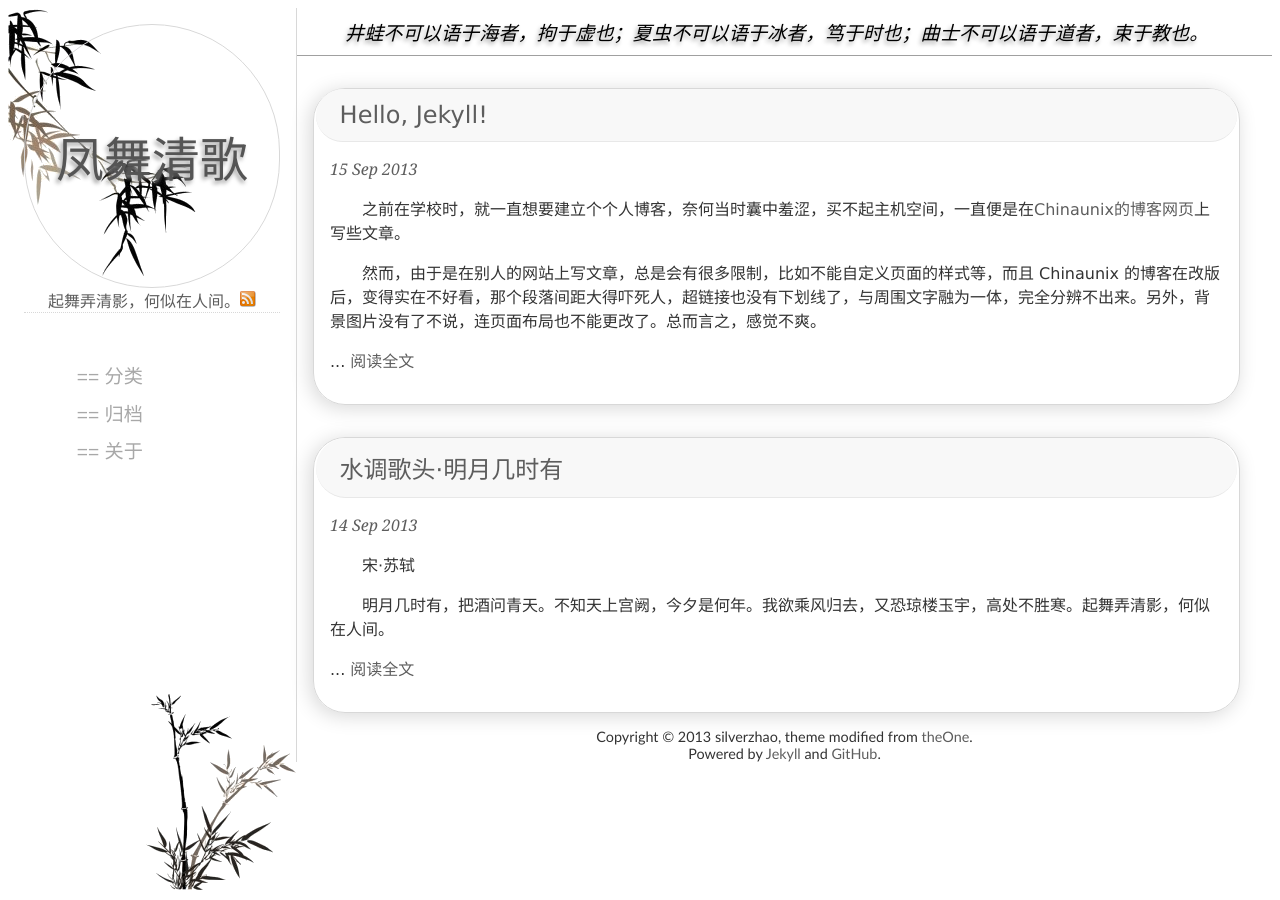
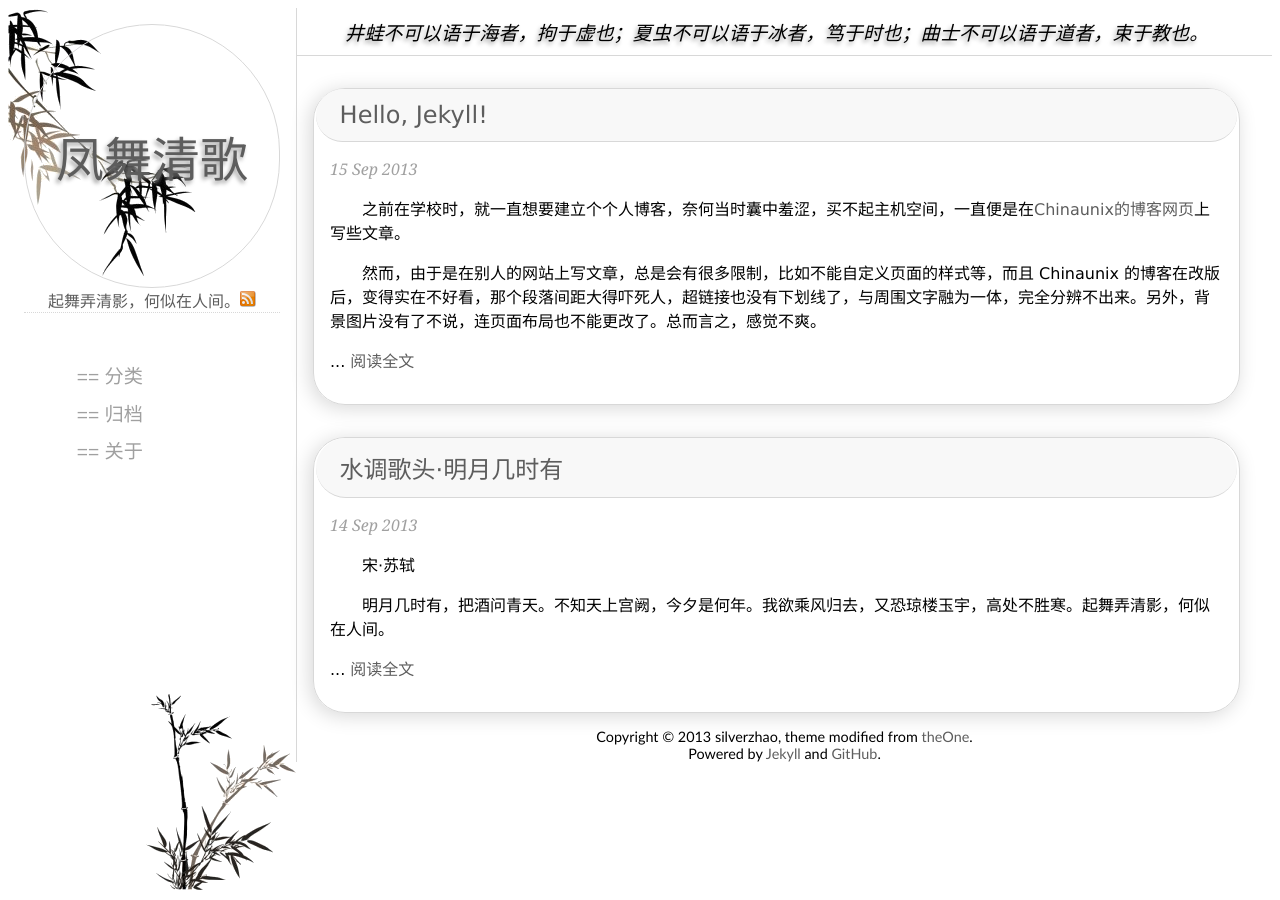
Before and after one commit to silverzhaojr/silverzhaojr.github.io, a Jekyll site: the page built from index.html, in a window 1280 px wide. Built offline with Jekyll 4.4.1, drawn with Linux system fonts in a browser that asks for light colours; Markdown is read by kramdown in place of the engine named in the settings; the list of posts is cut into pages by our own code.

Commit message:
unify color name in style.css

```diff
--- a/static/css/style.css
+++ b/static/css/style.css
@@ -43,7 +43,6 @@
 .post-title {
     font-size: 1.5em;
     background: #f8f8f8;
-    border-bottom: 1px solid #e8e8e8;
     border-radius: 2em;
     margin: 0 -0.6em;
     padding: 0.5em 0 0.5em 1em;
@@ -51,24 +50,20 @@
 }
 
 @media screen and (max-width:960px) {
-#head {
-    border-bottom: 2px dashed #d8d8d8;
-}
-#logo {
-    border-bottom: 1px dotted #d8d8d8;
-}
-#logo .blogname {
-}
 #logo .blogdesc {
     margin: 0.5em 0 0.5em 2em;
+}
+#nav {
+    border-top: 1px dotted #d8d8d8;
+    border-bottom: 2px dashed #d8d8d8;
 }
 #nav ul {
     text-align: right;
     padding: 0;
 }
 #nav li {
+    display: inline;
     font-size: 1em;
-    display: inline;
     margin-right: 0.5em;
     padding: 0.2em;
     border-top: 3px solid #d8d8d8;
@@ -76,9 +71,9 @@
     border-radius: 1em;
 }
 #begin {
+    color: #5d5d5d;
     font-size: 0.8em;
     font-style: normal;
-    color: gray;
 }
 .post {
     margin: 1em 0.5em;
@@ -96,22 +91,25 @@
     margin: 0.5em 0 0.5em 1em;
 }
 #nav li {
-    font-size: 1em;
     margin-right: 0;
-    border: none;
-    border-top: 3px solid #d8d8d8;
+    border-left: none;
     border-radius: 0;
+}
+.post {
+    margin: 1em 0;
+    padding: 0 0.5em 1em 0.5em;
 }
 }
 
-/* default.html */
-#logo a {
-    color: #555;
+a {
+    color: #5d5d5d;
     text-decoration: none;
 }
-#logo a:hover {
-    color: #888;
+a:hover {
+    color: #a0a0a0;
 }
+
+/* default.html */
 #logo .blogname {
     font-family: "FangSong", sans-serif;
     font-size: 3em;
@@ -130,22 +128,20 @@
     font-family: "YouYuan", sans-serif;
 }
 #nav a {
-    color: #a8a8a8;
-    text-decoration: none;
+    color: #a0a0a0;
 }
 #nav a:hover {
-    color: #555;
+    color: #5d5d5d;
     text-shadow: -2px 3px 4px #a0a0a0;
 }
 #begin {
     font-family: "FangSong", "KaiTi", serif;
     text-indent: 2em;
     text-shadow: -2px 3px 4px #a0a0a0;
-    border-bottom: 1px solid #a0a0a0;
+    border-bottom: 1px solid #d8d8d8;
     padding: 0.5em 0 0.5em 0.5em;
 }
 #foot {
-    color: #333;
     font-family: "Ubuntu", "Candara", sans-serif;
     font-size: 0.9em;
     text-align: center;
@@ -154,34 +150,23 @@
 #foot p {
     margin: 0;
 }
-#foot a {
-    color: #5d5d5d;
-    text-decoration: none;
-}
 
 /* post.html */
 .post {
-    color: #333;
     font-family: "Lucida Sans Unicode", "Arial", sans-serif;
     border: 1px solid #d8d8d8;
     border-radius: 2em;
     box-shadow: -3px 3px 20px #d8d8d8;
 }
-.post a {
+.post-title {
     color: #5d5d5d;
-    text-decoration: none;
-}
-.post a:hover {
-    color: gray;
-}
-.post-title a {
-    text-decoration: none;
+    border-bottom: 1px solid #d8d8d8;
 }
 .post-title a:hover {
-    border-bottom: 1px dotted #5d5d5d;
+    border-bottom: 1px dotted #a0a0a0;
 }
 .post-time {
-    color: #5d5d5d;
+    color: #a0a0a0;
     font-family: "Georgia", "Times New Roman", serif;
     font-style: italic;
     margin-top: 1em;
@@ -193,7 +178,7 @@
     padding: 0.5em;
 }
 .post-link a {
-    border-bottom: 1px dashed #666;
+    border-bottom: 1px dashed #a0a0a0;
 }
 .post-link .prev {
     float: left;
@@ -217,9 +202,7 @@
     display: inline;
 }
 .pagination li a {
-    color: #5d5d5d;
-    text-decoration: none;
-    border-bottom: 1px dotted #666;
+    border-bottom: 1px dotted #a0a0a0;
 }
 
 /* tags.html */
@@ -230,32 +213,32 @@
     padding: 0;
 }
 .tag-name li {
-	float: left;
     display: inline;
-    background: #e8e8e8;
+    float: left;
+    background: #f8f8f8;
     border-radius: 1em;
     margin-right: 0.5em;
     padding: 0.5em;
 }
 .tag-list {
-	clear: left;
+    clear: left;
 }
 .tag-list li {
-    list-style: square;
+    list-style: circle;
 }
 
 /* archives.html */
 .archive li {
-    list-style: circle;
+    list-style: square;
 }
 
 /* toTop.js */
 #toTop {
-    position: fixed;
     cursor: pointer;
     color: #5d5d5d;
     font-size: 3em;
     text-decoration: overline;
+    position: fixed;
     right: 30px;
     bottom: 30px;
 }
@@ -290,7 +273,7 @@
     background: #f8f8f8;
     border: 1px solid #d8d8d8;
     border-radius: 3px 3px;
-    box-shadow: 1px 1px 0 #999;
+    box-shadow: 1px 1px 0 #a0a0a0;
     margin: 0 3px;
     padding: 0.2em;
 }
@@ -306,7 +289,7 @@
     border-spacing: 0;
 }
 .post-content table th, .post table td {
-    border: 1px solid #ddd;
+    border: 1px solid #d8d8d8;
     padding: 5px 10px;
 }
 .post-content table th {
```
